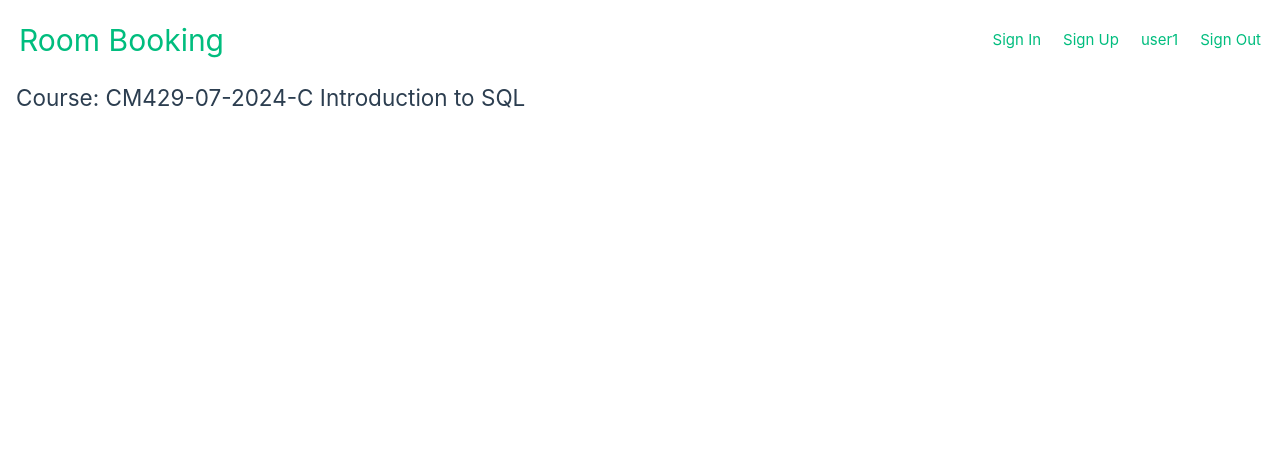
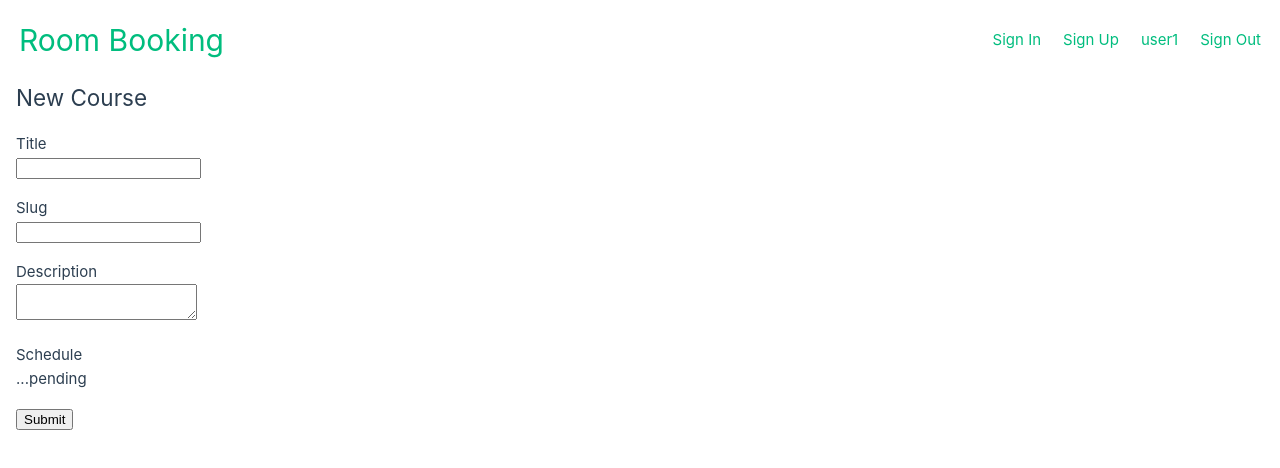
Before and after one commit to LunchBox/room_booking_client, a Vue app: page /courses/new in a window 1280 px wide. Shown: the top 468 px of the page. Built offline with nearby package versions, Linux system fonts and the light colour scheme.

Commit message:
add new / edit coruse form

```diff
--- a/src/router/index.js
+++ b/src/router/index.js
@@ -30,6 +30,17 @@ const router = createRouter({
       component: () => import("../views/Courses.vue"),
     },
     {
+      path: "/courses/new",
+      name: "new_course",
+      component: () => import("../views/CourseNew.vue"),
+    },
+
+    {
+      path: "/courses/:id/edit",
+      name: "edit_course",
+      component: () => import("../views/CourseEdit.vue"),
+    },
+    {
       path: "/courses/:id",
       name: "course",
       component: () => import("../views/CourseDetail.vue"),
--- a/src/views/CourseDetail.vue
+++ b/src/views/CourseDetail.vue
@@ -2,4 +2,7 @@
 	<h2>
 		Course: CM429-07-2024-C Introduction to SQL
 	</h2>
+	<div>
+		<router-link to="/courses/CM429-07-2024-C/edit">Edit</router-link>
+	</div>
 </template>
--- /dev/null
+++ b/src/views/CourseEdit.vue
@@ -0,0 +1,27 @@
+<template>
+	<h2>Edit Course</h2>
+
+	<form>
+		<div>
+			<label>
+				<span>Title</span>
+				<input type="text">
+			</label>
+			<label>
+				<span>Slug</span>
+				<input type="text">
+			</label>
+			<label>
+				<span>Description</span>
+				<textarea></textarea>
+			</label>
+			<label>
+				<span>Schedule</span>
+				...pending
+			</label>
+			<div>
+				<button>Submit</button>
+			</div>
+		</div>
+	</form>
+</template>
--- /dev/null
+++ b/src/views/CourseNew.vue
@@ -0,0 +1,27 @@
+<template>
+	<h2>New Course</h2>
+
+	<form>
+		<div>
+			<label>
+				<span>Title</span>
+				<input type="text">
+			</label>
+			<label>
+				<span>Slug</span>
+				<input type="text">
+			</label>
+			<label>
+				<span>Description</span>
+				<textarea></textarea>
+			</label>
+			<label>
+				<span>Schedule</span>
+				...pending
+			</label>
+			<div>
+				<button>Submit</button>
+			</div>
+		</div>
+	</form>
+</template>
--- a/src/views/Dashboard.vue
+++ b/src/views/Dashboard.vue
@@ -10,6 +10,10 @@ import RoomList from './RoomList.vue'
 	<h3>
 		My Courses
 	</h3>
+
+	<div>
+		<router-link to="/courses/new">Add New Course</router-link>
+	</div>
 
 	<CourseList></CourseList>
 
```
